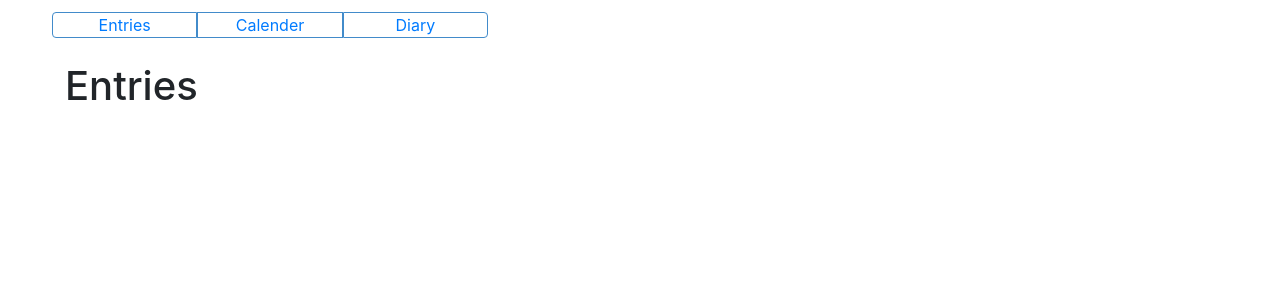
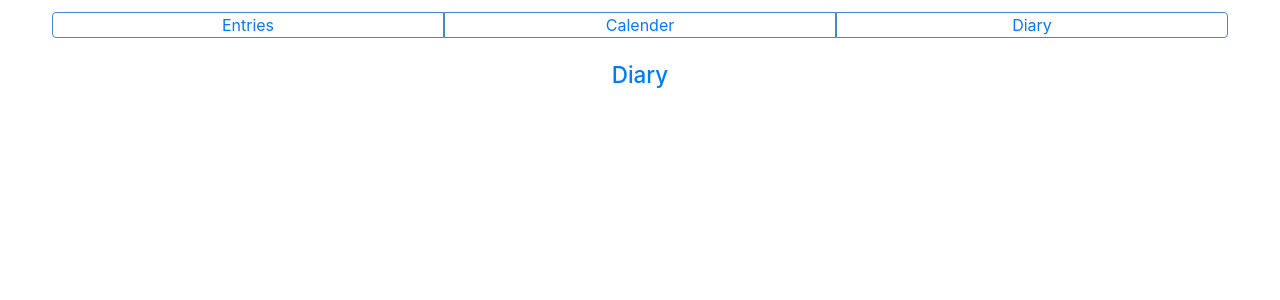
Before and after one commit to yukiorita1117/react-diary, a React (Create React App) app: page / in a window 1280 px wide. Shown: the top 300 px of the page. Built offline with nearby package versions, Linux system fonts and the light colour scheme.

Commit message:
fix styling

```diff
--- a/src/Menu.jsx
+++ b/src/Menu.jsx
@@ -50,6 +50,7 @@ const Menu = () => {
     margin: 12px;
     position: relative;
     vertical-align: middle;
+    padding-right: 40px;
   `;
 
   const NavItem = styled.li`
@@ -82,7 +83,7 @@ const Menu = () => {
   return (
     <Router>
       <AppContext.Provider value={{ state, dispatch }}>
-        <div style={{ width: "500px", margin: 0 }}>
+        <div>
           <NavList>
             <NavItem>
               <Link to="/">Entries</Link>
@@ -95,7 +96,8 @@ const Menu = () => {
             </NavItem>
           </NavList>
 
-          <div style={{ marginLeft: "50px" }}>
+          {/* margin-top: 40px; */}
+          <div style={{}}>
             <Route path="/" exact component={topPage} />
             <Route path="/Calender" exact component={page1} />
             <Route path="/Diary" exact component={page2} />
--- a/src/components/Calender/index.jsx
+++ b/src/components/Calender/index.jsx
@@ -7,13 +7,6 @@ import OperationLog from "../OperationLog";
 
 const Calender = () => {
   const { state } = useContext(AppContext);
-
-  const H1 = styled.h1`
-    display: flex;
-    flex-direction: column;
-    justify-content: center !important;
-    align-items: center;
-  `;
 
   const Wrapper = styled.div`
     margin-top: 40px;
--- a/src/components/Entries/index.jsx
+++ b/src/components/Entries/index.jsx
@@ -7,12 +7,21 @@ const EntriesWrapper = styled.div`
   margin-top: 24px;
 `;
 
+const H1 = styled.h1`
+  display: flex;
+  flex-direction: column;
+  justify-content: center !important;
+  align-items: center;
+  font-size: 1.4rem;
+  color: #007bff;
+`;
+
 const Entries = () => {
   const { state } = useContext(AppContext);
   return (
     <>
       <EntriesWrapper>
-        <h1>Entries</h1>
+        <H1>Diary</H1>
         {state.events.map((event, index) => (
           <>
             <Card key={index} event={event} />
```
